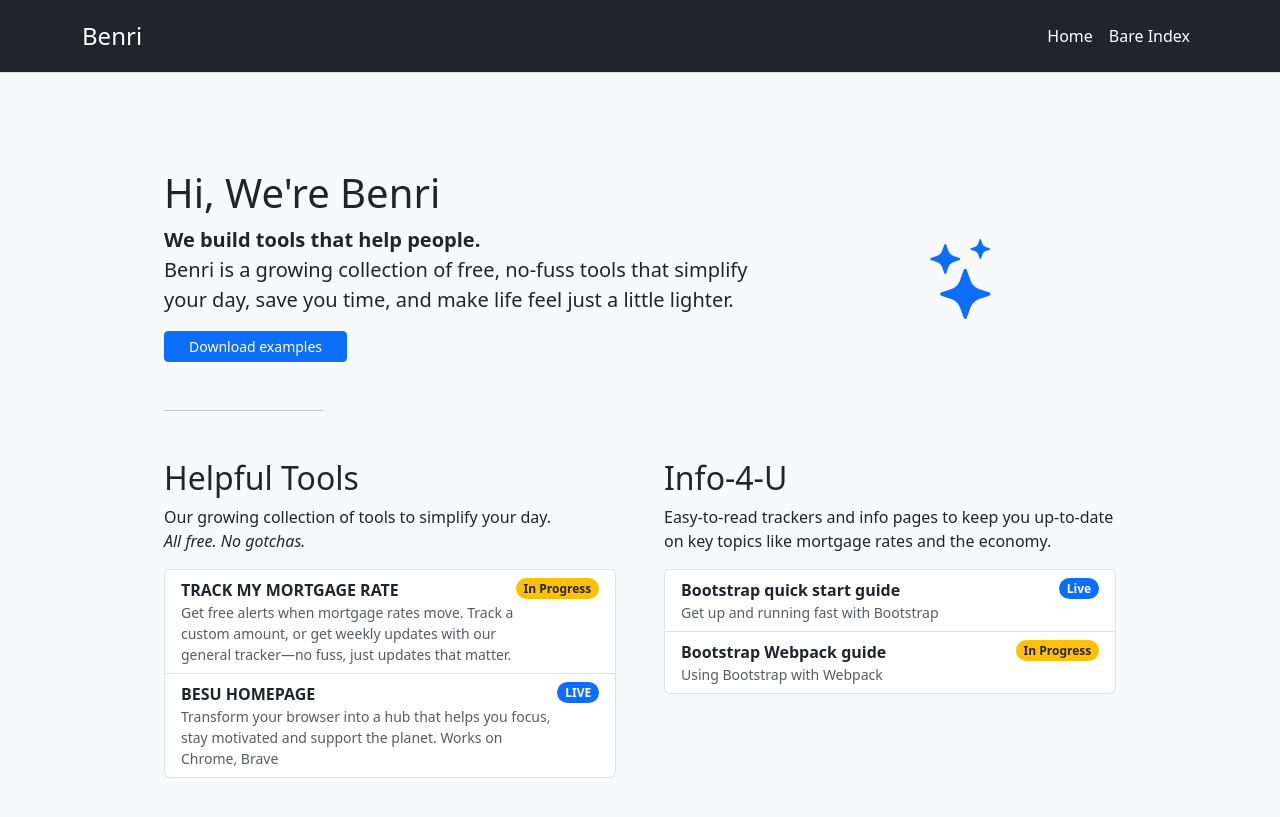
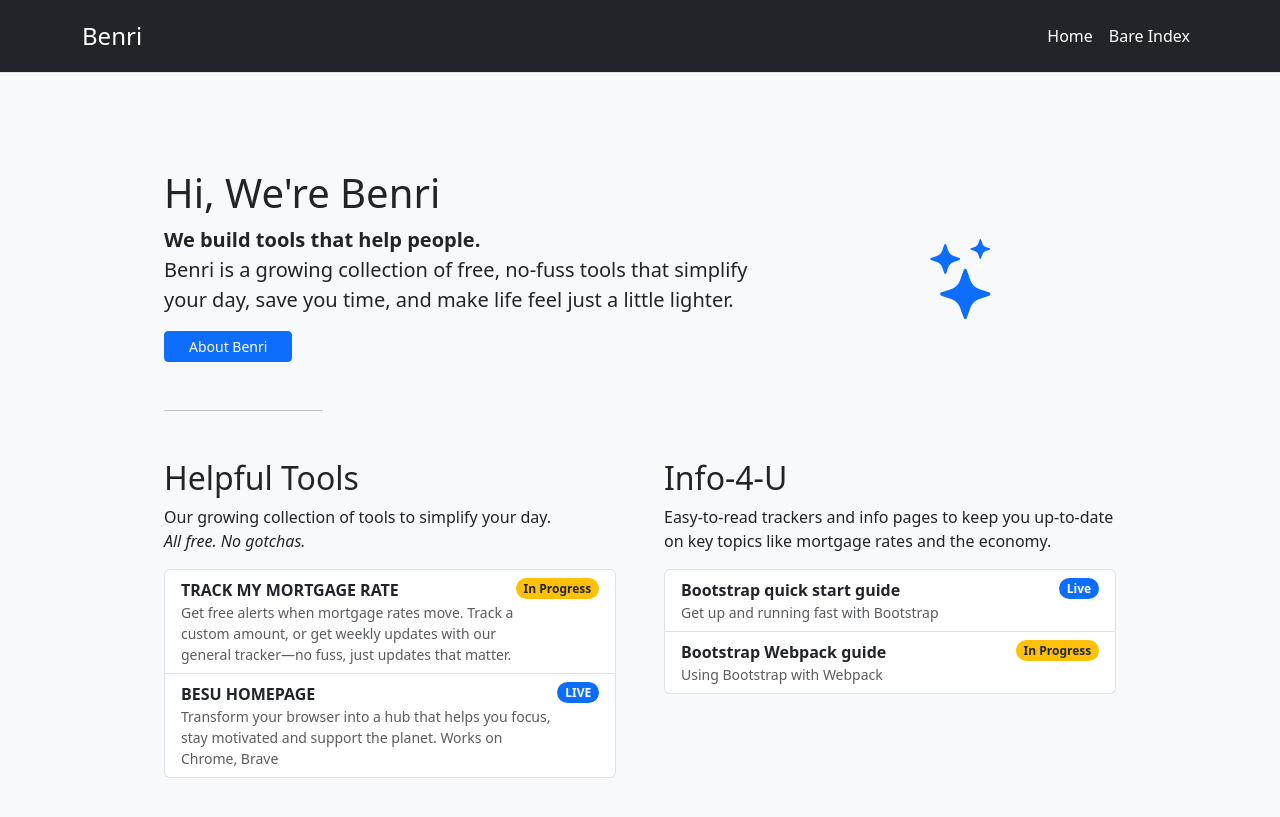
Before and after one commit to RixGpt/benri, a Jekyll site: the page built from index.md, in a window 1280 px wide. Shown: the top 817 px of the page. Built offline with Jekyll 4.4.1, drawn with Linux system fonts in a browser that asks for light colours.

Commit message:
Update index.md

```diff
--- a/index.md
+++ b/index.md
@@ -14,7 +14,7 @@ title: Welcome to Benri
           Benri is a growing collection of free, no-fuss tools that simplify your day, save you time, and make life feel just a little lighter.
         </p>
         <div class="mb-4">
-          <a href="/docs/5.0/examples/" class="btn btn-primary btn-sm px-4">Download examples</a>
+          <a href="/aboutbenri" class="btn btn-primary btn-sm px-4">About Benri</a>
         </div>
       </div>
       <div class="col-md-4 text-center">
```
